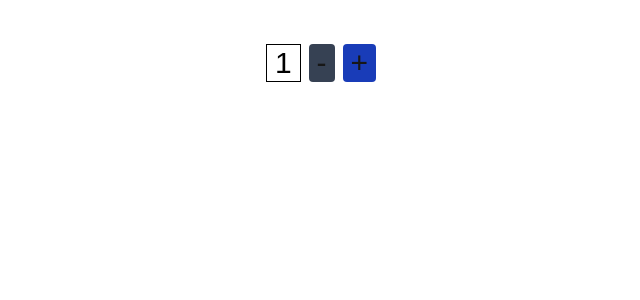
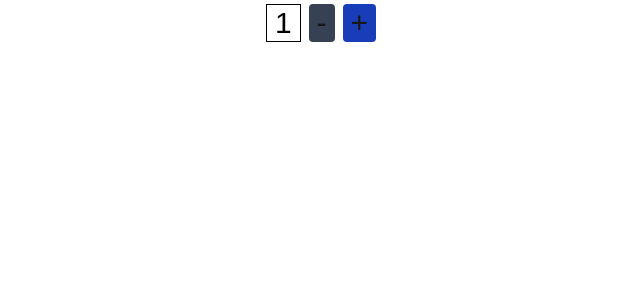
Before and after one commit to PrathamPatel0422/cprg306-assignments, a Next.js app: page /week-4 in a window 1280 px wide. Shown: the top 300 px of the page, without its empty margins (319-959 px from the left). Built offline with nearby package versions, Linux system fonts and the light colour scheme.

Commit message:
applied max width changes with flex box

```diff
--- a/app/week-4/page.js
+++ b/app/week-4/page.js
@@ -3,7 +3,7 @@ import NewItem from "./new-item";
 export default function Page(){
  return(
     <main>
-        <div className="flex bg-white justify-center mx-85 my-10">
+        <div className="flex bg-white mx-auto my-auto justify-center max-w-35">
             <NewItem />
         </div>
     </main>
```
